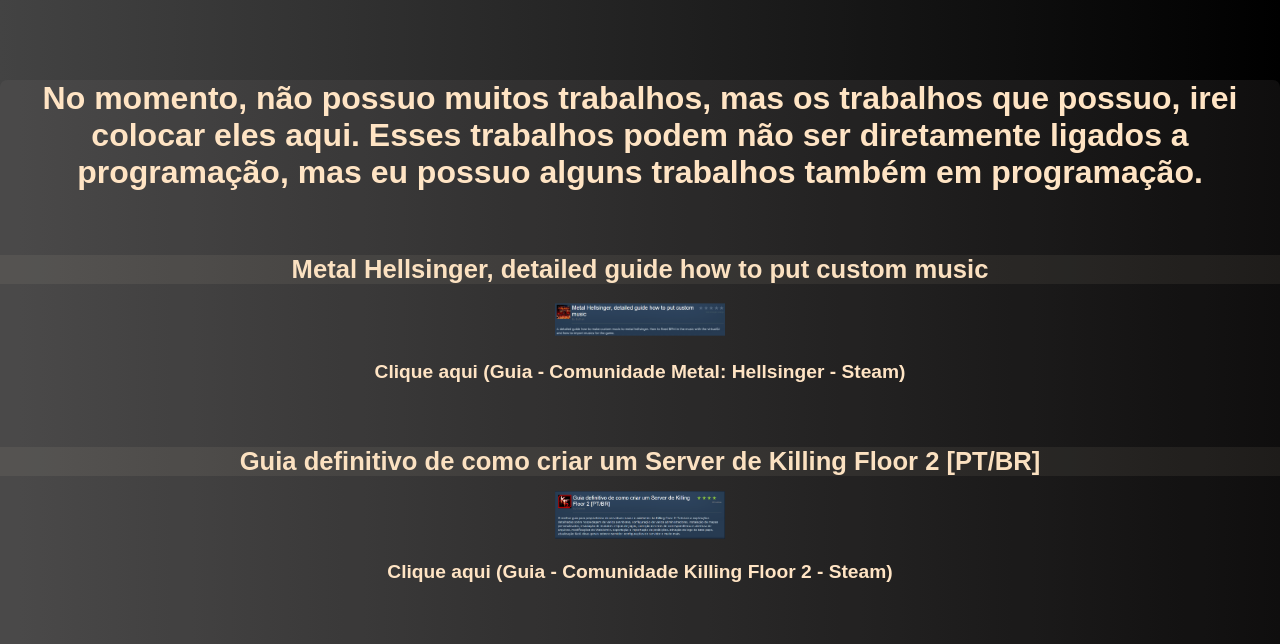
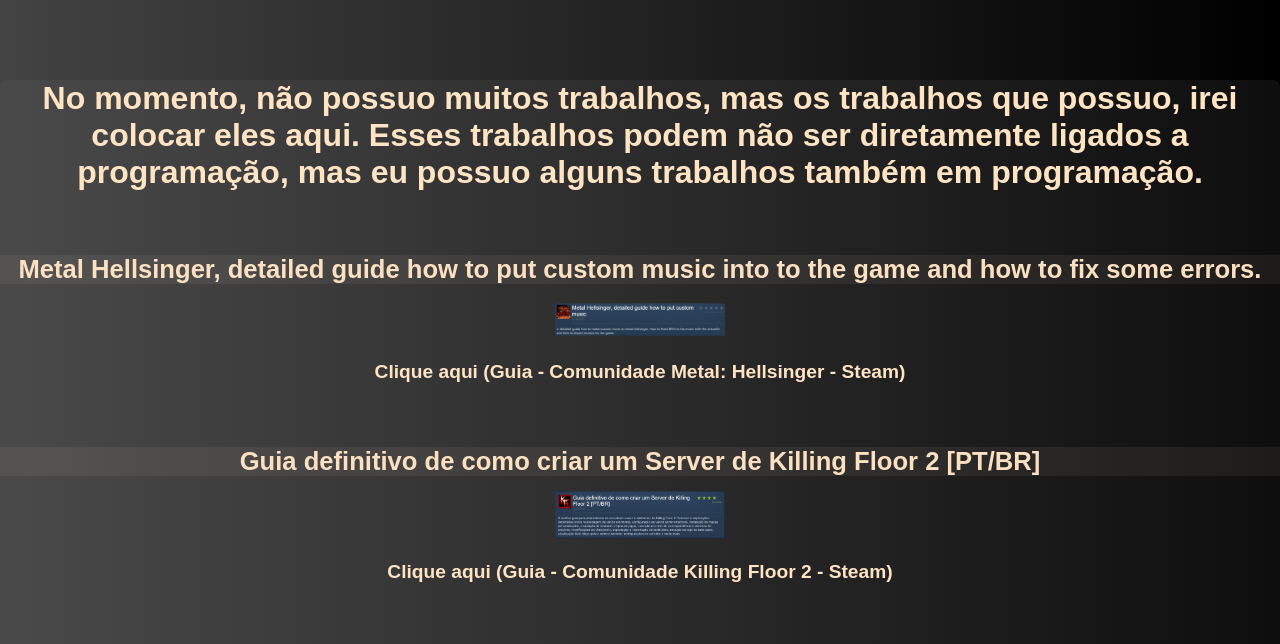
Before and after one commit to mathews123/mathewsdeveloper.github.io, a plain HTML site: page myworks/myworks.html in a window 1280 px wide. Shown: the top 644 px of the page. Drawn offline with Linux system fonts and the light colour scheme; a script that the page names is missing.

Commit message:
Description improvement

```diff
--- a/myworks/myworks.html
+++ b/myworks/myworks.html
@@ -20,7 +20,7 @@
 
             <div class="projects-myworks">
                 <div class="content">
-                    <h3>Metal Hellsinger, detailed guide how to put custom music</h3>
+                    <h3>Metal Hellsinger, detailed guide how to put custom music into to the game and how to fix some errors.</h3>
                     <img src="../imgs/imgsposts/imageguidemetal.png" alt="Metal Hellsinger guide">
                     <a href="https://steamcommunity.com/sharedfiles/filedetails/?id=2892393357" target="_blank">Clique
                         aqui
```
